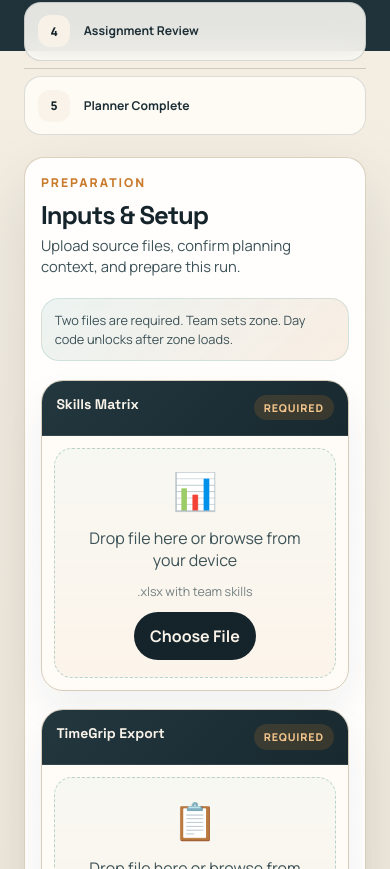
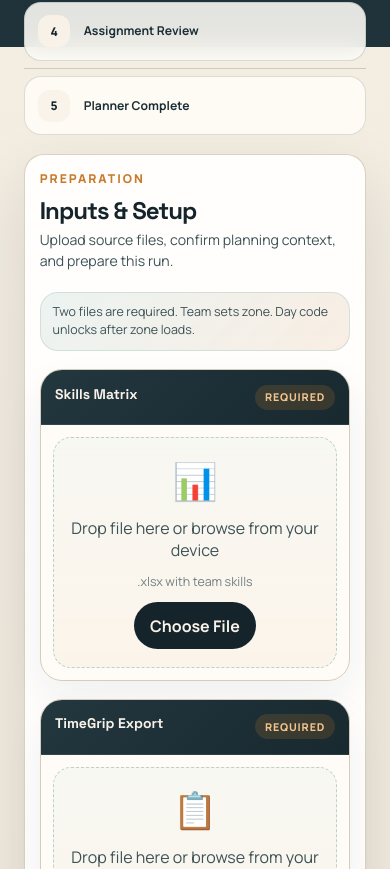
Before and after one commit to EGExcelsior/Smart-Break-Scheduler, a React (Create React App) app in the folder frontend/: page / in a window 390 px wide. Shown: the part 795-1664 px from the top of the page. Built offline with nearby package versions, Linux system fonts and the light colour scheme; the HTML template or start-up script is replaced by a standard one.

Commit message:
style: tighten mobile/tablet spacing for compact workflow layout

```diff
--- a/frontend/src/components/schedulerWorkflow/styles/responsive.css
+++ b/frontend/src/components/schedulerWorkflow/styles/responsive.css
@@ -39,16 +39,16 @@
   }
 
   .step-content {
-    padding: 1.5rem;
+    padding: 1.35rem;
   }
 
   .step-panel-note {
-    font-size: 0.84rem;
-    line-height: 1.45;
+    font-size: 0.82rem;
+    line-height: 1.42;
   }
 
   .step-title {
-    font-size: 2rem;
+    font-size: 1.88rem;
   }
 
   .selection-overview {
@@ -62,17 +62,17 @@
   }
 
   .selection-toolbar {
-    padding: 1rem;
+    padding: 0.92rem;
     border-radius: 18px;
     gap: 0.8rem;
   }
 
   .selection-toolbar-copy h3 {
-    font-size: 1.1rem;
+    font-size: 1.04rem;
   }
 
   .category-group {
-    padding: 1rem;
+    padding: 0.92rem;
     border-radius: 18px;
   }
 
@@ -122,25 +122,25 @@
   }
 
   .step-content {
-    padding: 1rem;
+    padding: 0.92rem;
     border-radius: 20px;
   }
 
   .step-panel-note {
-    padding: 0.75rem 0.8rem;
-    font-size: 0.8rem;
+    padding: 0.68rem 0.74rem;
+    font-size: 0.78rem;
   }
 
   .step-title {
-    font-size: 1.6rem;
+    font-size: 1.5rem;
   }
 
   .step-subtitle {
-    font-size: 0.92rem;
+    font-size: 0.88rem;
   }
 
   .progress-bar {
-    margin-bottom: 1rem;
+    margin-bottom: 0.85rem;
   }
 
   .progress-step .step-number {
@@ -176,11 +176,11 @@
   }
 
   .selection-toolbar {
-    padding: 0.85rem;
+    padding: 0.78rem;
   }
 
   .selection-toolbar-copy h3 {
-    font-size: 1rem;
+    font-size: 0.96rem;
   }
 
   .selection-summary-card strong {
```
